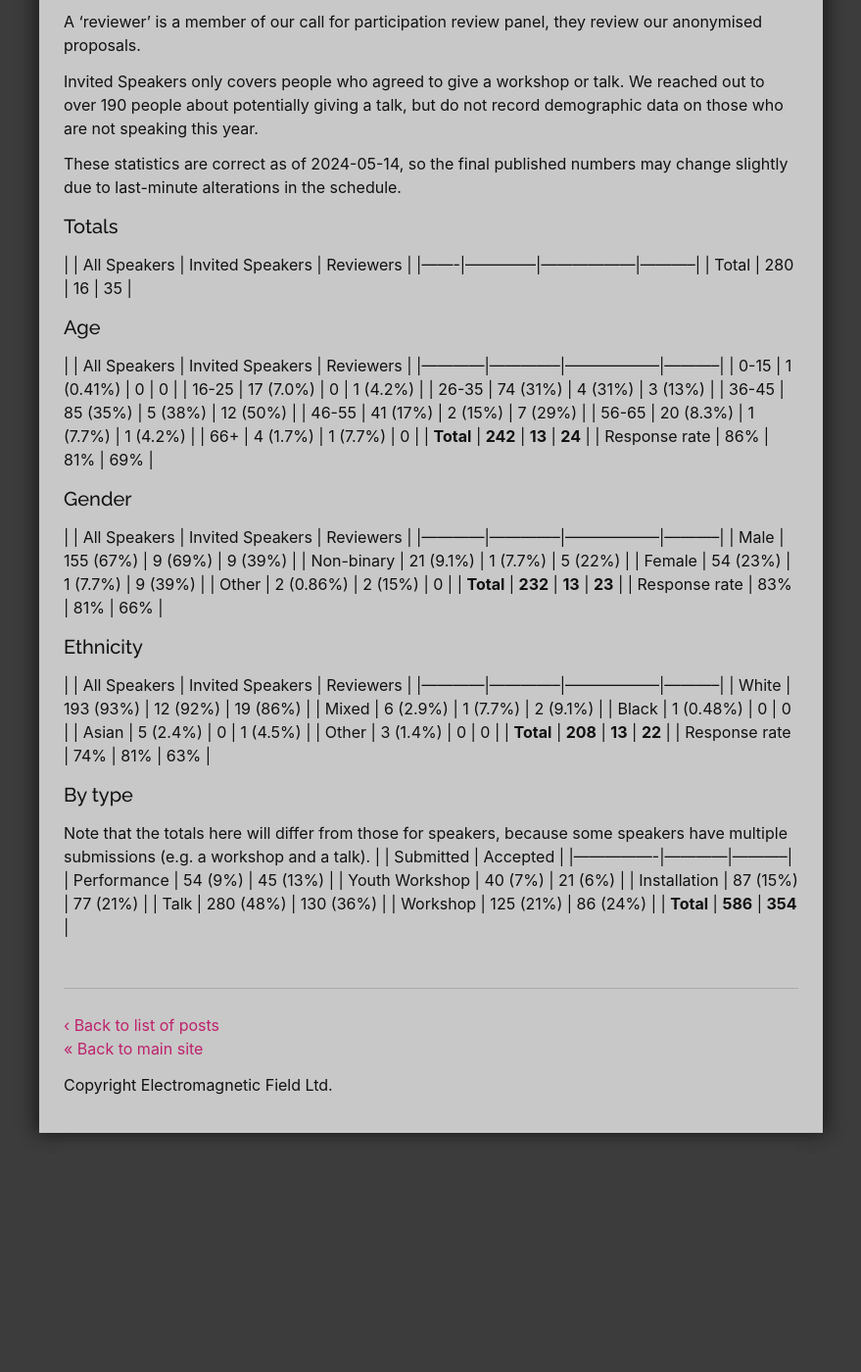
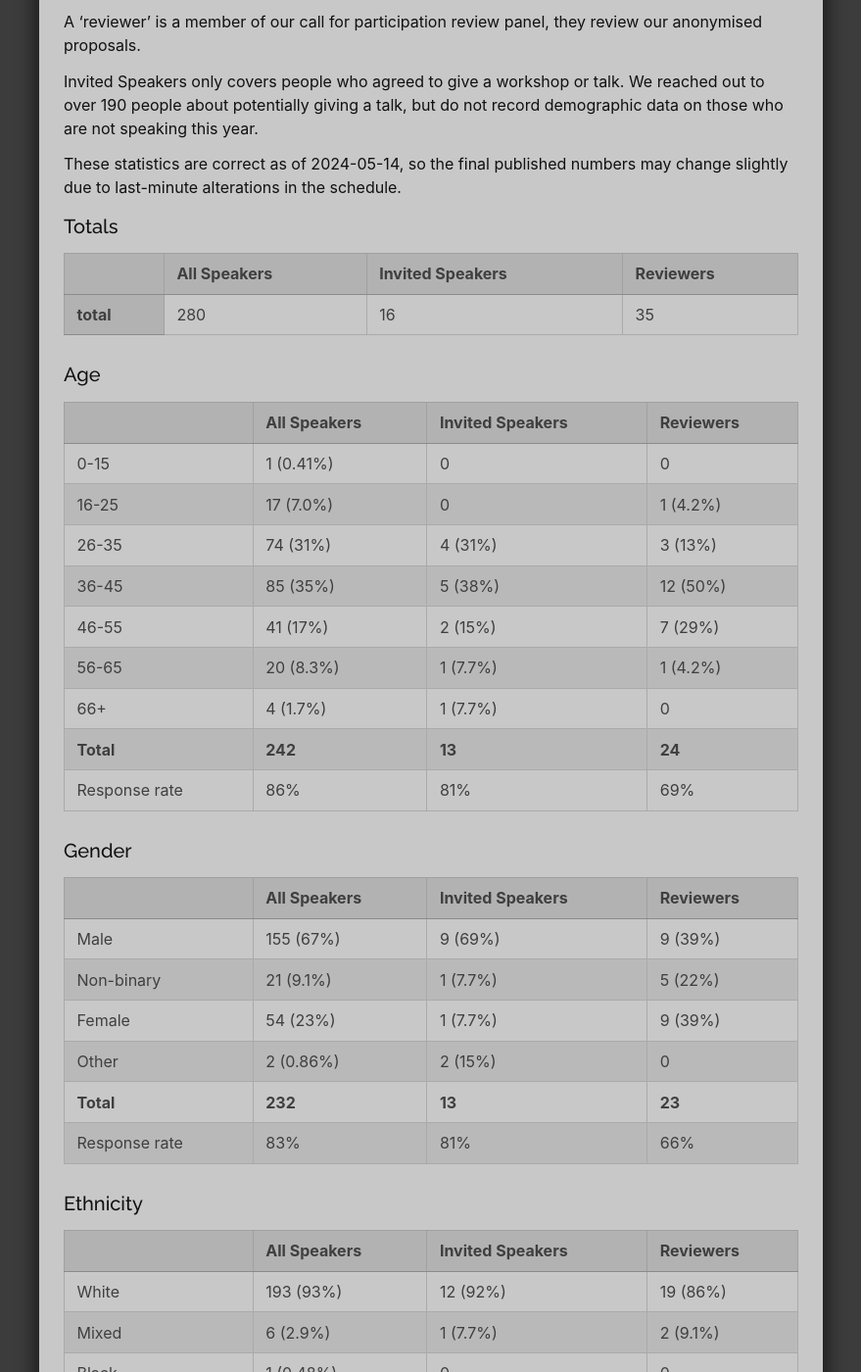
Before and after one commit to emfcamp/blog, a Jekyll site: the page built from _posts/2024-05-30-diversity-at-emf-2024.md, in a window 1280 px wide and 1400 px high, scrolled down 3674 px. Shown: the whole window at 98% size, without its empty margins (200-1079 px from the left). Built offline with Jekyll 4.4.1, drawn with Linux system fonts in a browser that asks for light colours; some of the changed text lies outside the part shown.

Commit message:
fix diversity stats tables

```diff
--- a/_posts/2024-05-30-diversity-at-emf-2024.md
+++ b/_posts/2024-05-30-diversity-at-emf-2024.md
@@ -93,52 +93,237 @@ Invited Speakers only covers people who agreed to give a workshop or talk. We re
 These statistics are correct as of 2024-05-14, so the final published numbers may change slightly due to last-minute alterations in the schedule.
 
 #### Totals
-|       | All Speakers | Invited Speakers | Reviewers |
-|-------|--------------|------------------|-----------|
-| Total | 280          | 16               | 35        |
+
+<table class="table">
+  <thead><tr>
+    <th></th>
+    <th>All Speakers</th>
+    <th>Invited Speakers</th>
+    <th>Reviewers</th>
+  </tr></thead>
+  <tbody>
+    <th>total</th>
+    <td>280</td>
+    <td>16</td>
+    <td>35</td>
+  </tbody>
+</table>
+
 
 #### Age
-|            | All Speakers | Invited Speakers | Reviewers |
-|------------|--------------|------------------|-----------|
-| 0-15       | 1  (0.41%)   | 0                | 0         |
-| 16-25      | 17 (7.0%)    | 0                | 1  (4.2%) |
-| 26-35      | 74 (31%)     | 4 (31%)          | 3  (13%)  |
-| 36-45      | 85 (35%)     | 5 (38%)          | 12 (50%)  |
-| 46-55      | 41 (17%)     | 2 (15%)          | 7  (29%)  |
-| 56-65      | 20 (8.3%)    | 1 (7.7%)         | 1  (4.2%) |
-| 66+        | 4  (1.7%)    | 1 (7.7%)         | 0         |
-| **Total**  | **242**      | **13**           | **24**    |
-| Response rate | 86%       | 81%              | 69%  |
+
+<table class="table">
+  <thead><tr>
+      <th></th>
+      <th>All Speakers</th>
+      <th>Invited Speakers</th>
+      <th>Reviewers</th>
+  </tr></thead>
+  <tbody>
+    <tr>
+      <td>0-15</td>
+      <td>1  (0.41%)</td>
+      <td>0</td>
+      <td>0</td>
+    </tr>
+    <tr>
+      <td>16-25</td>
+      <td>17 (7.0%)</td>
+      <td>0</td>
+      <td>1  (4.2%)</td>
+    </tr>
+    <tr>
+      <td>26-35</td>
+      <td>74 (31%)</td>
+      <td>4 (31%)</td>
+      <td>3  (13%)</td>
+    </tr>
+    <tr>
+      <td>36-45</td>
+      <td>85 (35%)</td>
+      <td>5 (38%)</td>
+      <td>12 (50%)</td>
+    </tr>
+    <tr>
+      <td>46-55</td>
+      <td>41 (17%)</td>
+      <td>2 (15%)</td>
+      <td>7  (29%)</td>
+    </tr>
+    <tr>
+      <td>56-65</td>
+      <td>20 (8.3%)</td>
+      <td>1 (7.7%)</td>
+      <td>1  (4.2%)</td>
+    </tr>
+    <tr>
+      <td>66+</td>
+      <td>4  (1.7%)</td>
+      <td>1 (7.7%)</td>
+      <td>0</td>
+    </tr>
+    <tr>
+      <td><strong>Total</strong></td>
+      <td><strong>242</strong></td>
+      <td><strong>13</strong></td>
+      <td><strong>24</strong></td>
+    </tr>
+    <tr>
+      <td>Response rate</td>
+      <td>86%</td>
+      <td>81%</td>
+      <td>69%</td>
+    </tr>
+  </tbody>
+</table>
 
 #### Gender
-|            | All Speakers | Invited Speakers | Reviewers |
-|------------|--------------|------------------|-----------|
-| Male       | 155 (67%)    | 9 (69%)          | 9  (39%)  |
-| Non-binary | 21  (9.1%)   | 1 (7.7%)         | 5  (22%)  |
-| Female     | 54  (23%)    | 1 (7.7%)         | 9  (39%)  |
-| Other      | 2   (0.86%)  | 2 (15%)          | 0         |
-| **Total**  | **232**      | **13**           | **23**    |
-| Response rate | 83%    | 81%         | 66%  |
+<table class="table">
+  <thead>
+    <tr>
+      <th></th>
+      <th>All Speakers</th>
+      <th>Invited Speakers</th>
+      <th>Reviewers</th>
+    </tr>
+  </thead>
+  <tbody>
+    <tr>
+      <td>Male</td>
+      <td>155 (67%)</td>
+      <td>9 (69%)</td>
+      <td>9  (39%)</td>
+    </tr>
+    <tr>
+      <td>Non-binary</td>
+      <td>21  (9.1%)</td>
+      <td>1 (7.7%)</td>
+      <td>5  (22%)</td>
+    </tr>
+    <tr>
+      <td>Female</td>
+      <td>54  (23%)</td>
+      <td>1 (7.7%)</td>
+      <td>9  (39%)</td>
+    </tr>
+    <tr>
+      <td>Other</td>
+      <td>2   (0.86%)</td>
+      <td>2 (15%)</td>
+      <td>0</td>
+    </tr>
+    <tr>
+      <td><strong>Total</strong></td>
+      <td><strong>232</strong></td>
+      <td><strong>13</strong></td>
+      <td><strong>23</strong></td>
+    </tr>
+    <tr>
+      <td>Response rate</td>
+      <td>83%</td>
+      <td>81%</td>
+      <td>66%</td>
+    </tr>
+  </tbody>
+</table>
 
 #### Ethnicity
-|            | All Speakers | Invited Speakers | Reviewers |
-|------------|--------------|------------------|-----------|
-| White      | 193 (93%)    | 12 (92%)         | 19 (86%)  |
-| Mixed      | 6   (2.9%)   | 1  (7.7%)        | 2  (9.1%) |
-| Black      | 1   (0.48%)  | 0                | 0         |
-| Asian      | 5   (2.4%)   | 0                | 1  (4.5%) |
-| Other      | 3   (1.4%)   | 0                | 0         |
-| **Total**  | **208**     | **13**           | **22**    |
-| Response rate | 74%    | 81%         | 63%  |
+<table class="table">
+  <thead>
+    <tr>
+      <th></th>
+      <th>All Speakers</th>
+      <th>Invited Speakers</th>
+      <th>Reviewers</th>
+    </tr>
+  </thead>
+  <tbody>
+    <tr>
+      <td>White</td>
+      <td>193 (93%)</td>
+      <td>12 (92%)</td>
+      <td>19 (86%)</td>
+    </tr>
+    <tr>
+      <td>Mixed</td>
+      <td>6   (2.9%)</td>
+      <td>1  (7.7%)</td>
+      <td>2  (9.1%)</td>
+    </tr>
+    <tr>
+      <td>Black</td>
+      <td>1   (0.48%)</td>
+      <td>0</td>
+      <td>0</td>
+    </tr>
+    <tr>
+      <td>Asian</td>
+      <td>5   (2.4%)</td>
+      <td>0</td>
+      <td>1  (4.5%)</td>
+    </tr>
+    <tr>
+      <td>Other</td>
+      <td>3   (1.4%)</td>
+      <td>0</td>
+      <td>0</td>
+    </tr>
+    <tr>
+      <td><strong>Total</strong></td>
+      <td><strong>208</strong></td>
+      <td><strong>13</strong></td>
+      <td><strong>22</strong></td>
+    </tr>
+    <tr>
+      <td>Response rate</td>
+      <td>74%</td>
+      <td>81%</td>
+      <td>63%</td>
+    </tr>
+  </tbody>
+</table>
 
 #### By type
 
 Note that the totals here will differ from those for speakers, because some speakers have multiple submissions (e.g. a workshop and a talk).
-|                | Submitted  | Accepted  |
-|----------------|------------|-----------|
-| Performance    | 54  (9%)   | 45  (13%) |
-| Youth Workshop | 40  (7%)   | 21  (6%)  |
-| Installation   | 87  (15%)  | 77  (21%) |
-| Talk           | 280 (48%)  | 130 (36%) |
-| Workshop       | 125 (21%)  | 86  (24%) |
-| **Total**      | **586**    | **354**   |
+<table class="table">
+  <thead>
+    <tr>
+      <th></th>
+      <th>Submitted</th>
+      <th>Accepted</th>
+    </tr>
+  </thead>
+  <tbody>
+    <tr>
+      <td>Performance</td>
+      <td>54  (9%)</td>
+      <td>45  (13%)</td>
+    </tr>
+    <tr>
+      <td>Youth Workshop</td>
+      <td>40  (7%)</td>
+      <td>21  (6%)</td>
+    </tr>
+    <tr>
+      <td>Installation</td>
+      <td>87  (15%)</td>
+      <td>77  (21%)</td>
+    </tr>
+    <tr>
+      <td>Talk</td>
+      <td>280 (48%)</td>
+      <td>130 (36%)</td>
+    </tr>
+    <tr>
+      <td>Workshop</td>
+      <td>125 (21%)</td>
+      <td>86  (24%)</td>
+    </tr>
+    <tr>
+      <td><strong>Total</strong></td>
+      <td><strong>586</strong></td>
+      <td><strong>354</strong></td>
+    </tr>
+  </tbody>
+</table>
```
